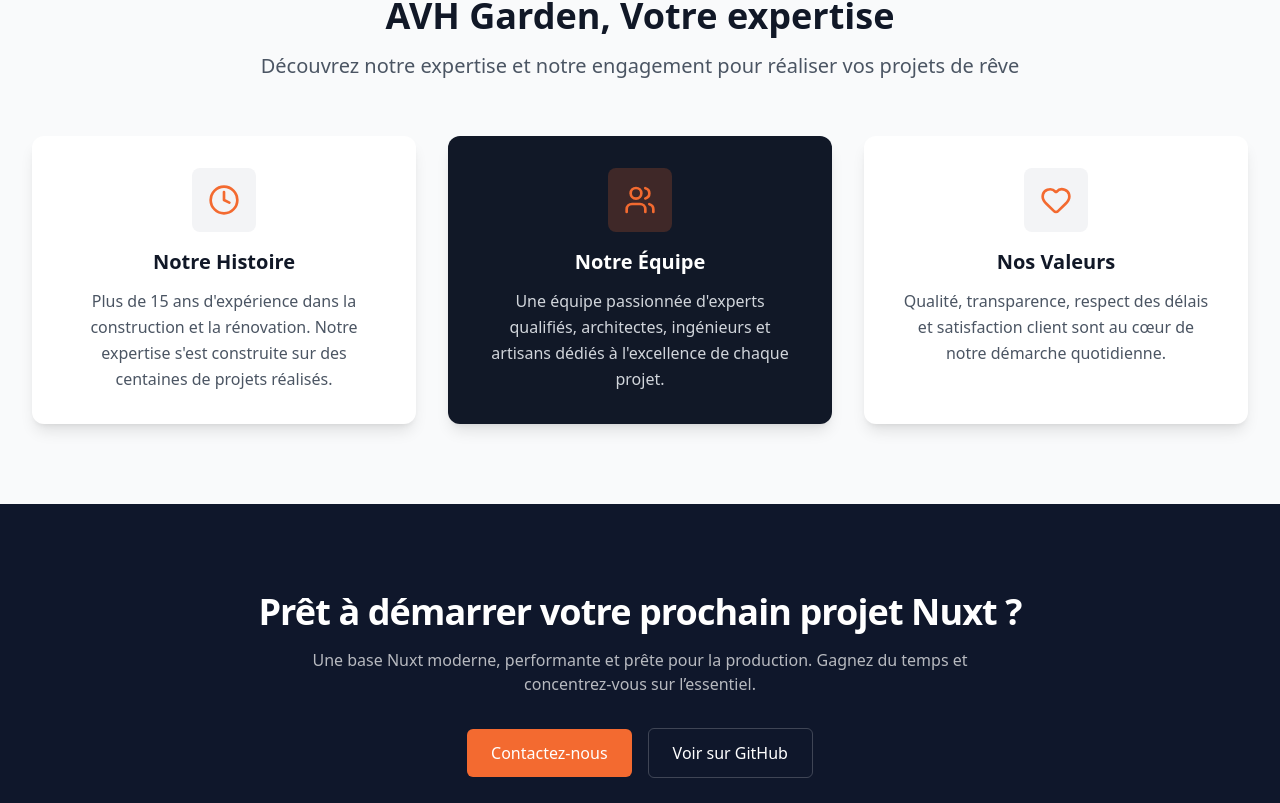
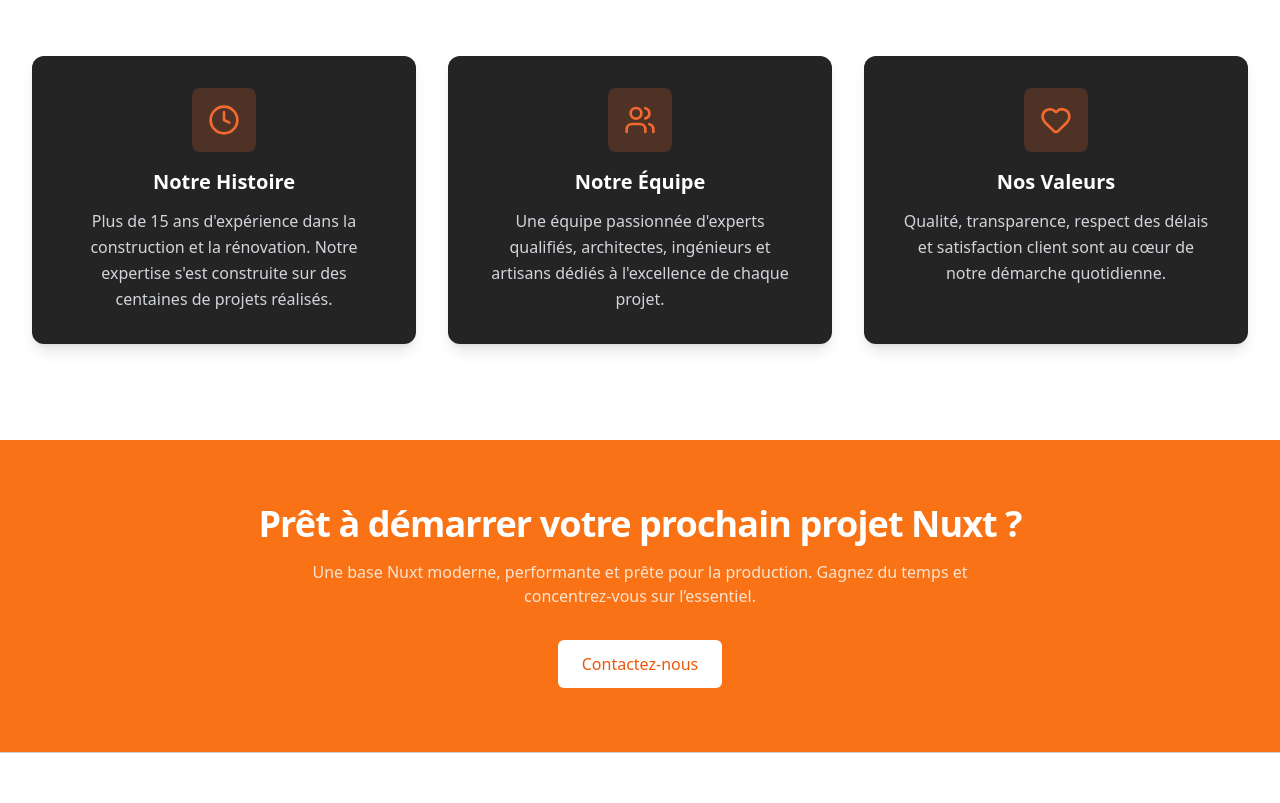
Before and after one commit to NicolasDeza/avhgarden, a Nuxt app: page / in a window 1280 px wide. Shown: the part 2347-3150 px from the top of the page. Built offline with nearby package versions, Linux system fonts and the light colour scheme.

Commit message:
Feature section preuve

```diff
--- a/app/components/CtaSection.vue
+++ b/app/components/CtaSection.vue
@@ -1,17 +1,17 @@
 <template>
   <section
-    class="w-full bg-[#0F172B] pt-10 pb-24"
+    class="w-full bg-orange-500 py-12 md:py-16"
     aria-label="Appel à l'action"
   >
     <div class="mx-auto max-w-7xl px-6">
-      <div class="rounded-lg px-6 py-12 text-center dark:bg-white/5">
+      <div class="rounded-lg px-6  text-center">
         <h2 class="text-3xl font-bold tracking-tight text-white sm:text-4xl">
           Prêt à démarrer votre prochain projet Nuxt ?
         </h2>
 
-        <p class="mx-auto mt-4 max-w-2xl text-white/70">
-          Une base Nuxt moderne, performante et prête pour la production. Gagnez
-          du temps et concentrez-vous sur l’essentiel.
+        <p class="mx-auto mt-4 max-w-2xl text-white/80">
+          Une base Nuxt moderne, performante et prête pour la production.
+          Gagnez du temps et concentrez-vous sur l’essentiel.
         </p>
 
         <div
@@ -19,20 +19,11 @@
         >
           <NuxtLink
             to="/contact"
-            class="inline-flex items-center gap-2 rounded-md bg-primary px-6 py-3 font-medium text-white transition hover:bg-primary-hover"
+            class="inline-flex items-center gap-2 rounded-md
+                   bg-white px-6 py-3 font-medium text-orange-600
+                   transition hover:bg-orange-100"
           >
             Contactez-nous
-
-          </NuxtLink>
-
-          <NuxtLink
-            to="https://github.com/NicolasDeza/nuxt-starter-vitrine"
-            target="_blank"
-            rel="noopener noreferrer"
-            class="inline-flex items-center gap-2 rounded-md border border-white/20 px-6 py-3 font-medium text-white transition hover:bg-white/5"
-            aria-label="Voir sur GitHub (ouvre dans un nouvel onglet)"
-          >
-            Voir sur GitHub
           </NuxtLink>
         </div>
       </div>
--- a/app/components/FeatureItem.vue
+++ b/app/components/FeatureItem.vue
@@ -3,37 +3,29 @@ defineProps({
   title: { type: String, required: true },
   description: { type: String, required: true },
   icon: { type: [Object, Function], required: true },
-  dark: { type: Boolean, default: false },
 })
 </script>
 
 <template>
   <div
-    :class="[
-      'group flex flex-col items-center text-center p-8 rounded-xl shadow-lg transition-all duration-300 hover:-translate-y-1 hover:shadow-xl cursor-pointer',
-      dark
-        ? 'bg-gray-900 text-white'
-        : 'bg-white text-gray-900'
-    ]"
+    class="group flex flex-col items-center text-center p-8 rounded-xl shadow-lg
+           transition-all duration-300 hover:-translate-y-1 hover:shadow-xl cursor-pointer
+           bg-[#252424] text-white"
   >
     <!-- Icône -->
     <div
-      :class="[
-        'flex h-16 w-16 shrink-0 items-center justify-center rounded-lg mb-4 transition-colors duration-300',
-        dark
-          ? 'bg-primary/20 text-primary'
-          : 'bg-gray-100 text-primary group-hover:bg-primary/10'
-      ]"
+      class="flex h-16 w-16 shrink-0 items-center justify-center rounded-lg mb-4
+             transition-colors duration-300 bg-primary/20 text-primary"
     >
       <component :is="icon" class="h-8 w-8" />
     </div>
 
     <!-- Texte -->
     <div>
-      <h3 :class="['font-bold text-xl mb-3', dark ? 'text-white' : 'text-gray-900']">
+      <h3 class="font-bold text-xl mb-3 text-white">
         {{ title }}
       </h3>
-      <p :class="['leading-relaxed', dark ? 'text-gray-300' : 'text-gray-600']">
+      <p class="leading-relaxed text-gray-300">
         {{ description }}
       </p>
     </div>
--- a/app/components/FeaturesSection.vue
+++ b/app/components/FeaturesSection.vue
@@ -17,7 +17,6 @@ const features = [
     description:
       "Une équipe passionnée d'experts qualifiés, architectes, ingénieurs et artisans dédiés à l'excellence de chaque projet.",
     icon: Users,
-    dark: true,
   },
   {
     title: "Nos Valeurs",
@@ -29,7 +28,7 @@ const features = [
 </script>
 
 <template>
-  <section class="w-full bg-gray-50 py-20" aria-label="Pourquoi nous choisir">
+  <section class="w-full bg-white pb-16 md:pb-24 pt-8 md:pt-12" aria-label="Pourquoi nous choisir">
     <div class="mx-auto max-w-[1440px] px-4 sm:px-6 lg:px-8">
       <!-- Titre -->
       <header class="mx-auto max-w-3xl text-center mb-14">
@@ -49,7 +48,6 @@ const features = [
           :title="feature.title"
           :description="feature.description"
           :icon="feature.icon"
-          :dark="feature.dark"
         />
       </div>
     </div>
--- a/app/components/ServicesSection.vue
+++ b/app/components/ServicesSection.vue
@@ -3,7 +3,7 @@
 </script>
 
 <template>
-  <section class="w-full bg-white py-16 md:py-24" aria-label="Nos services">
+  <section class="w-full bg-white pt-16 md:pt-24 pb-8 md:pb-12" aria-label="Nos services">
     <div class="mx-auto max-w-[1440px] px-4 sm:px-6 lg:px-8">
 
       <!-- Titre section -->
```
